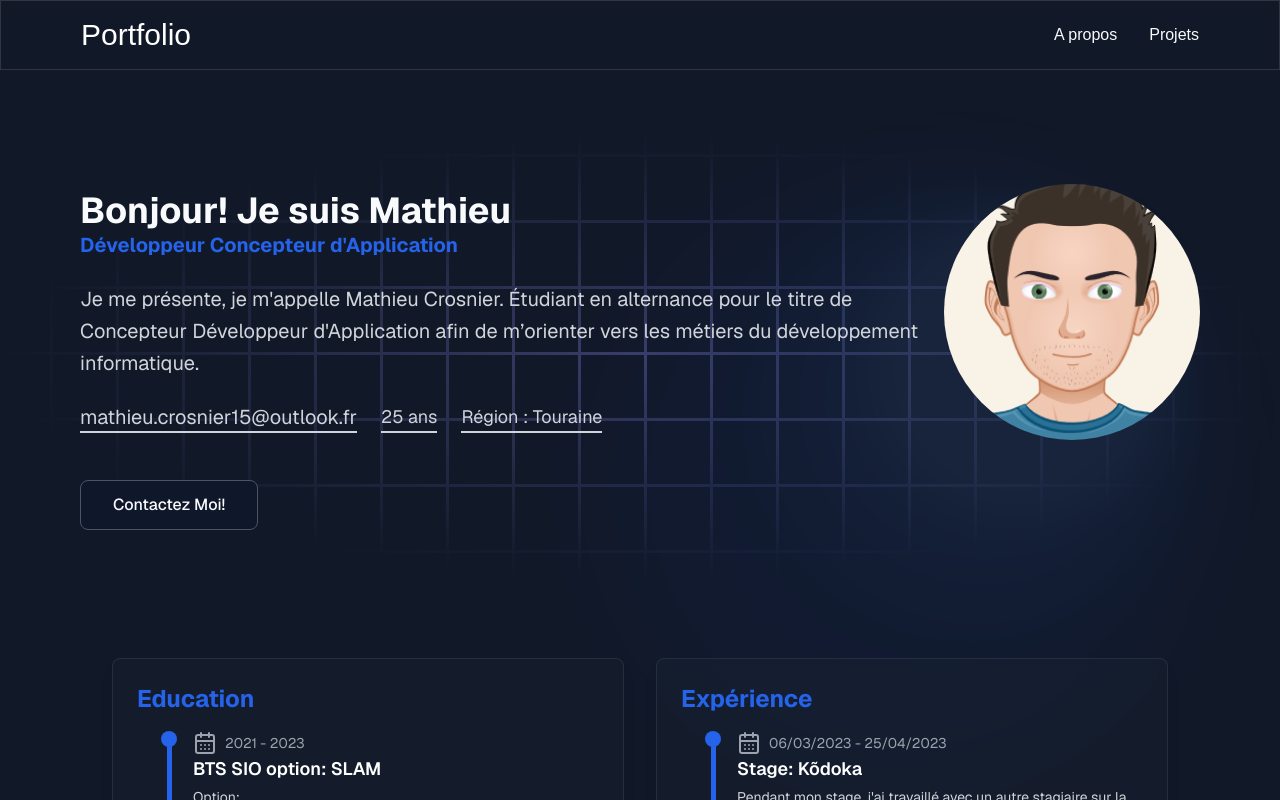
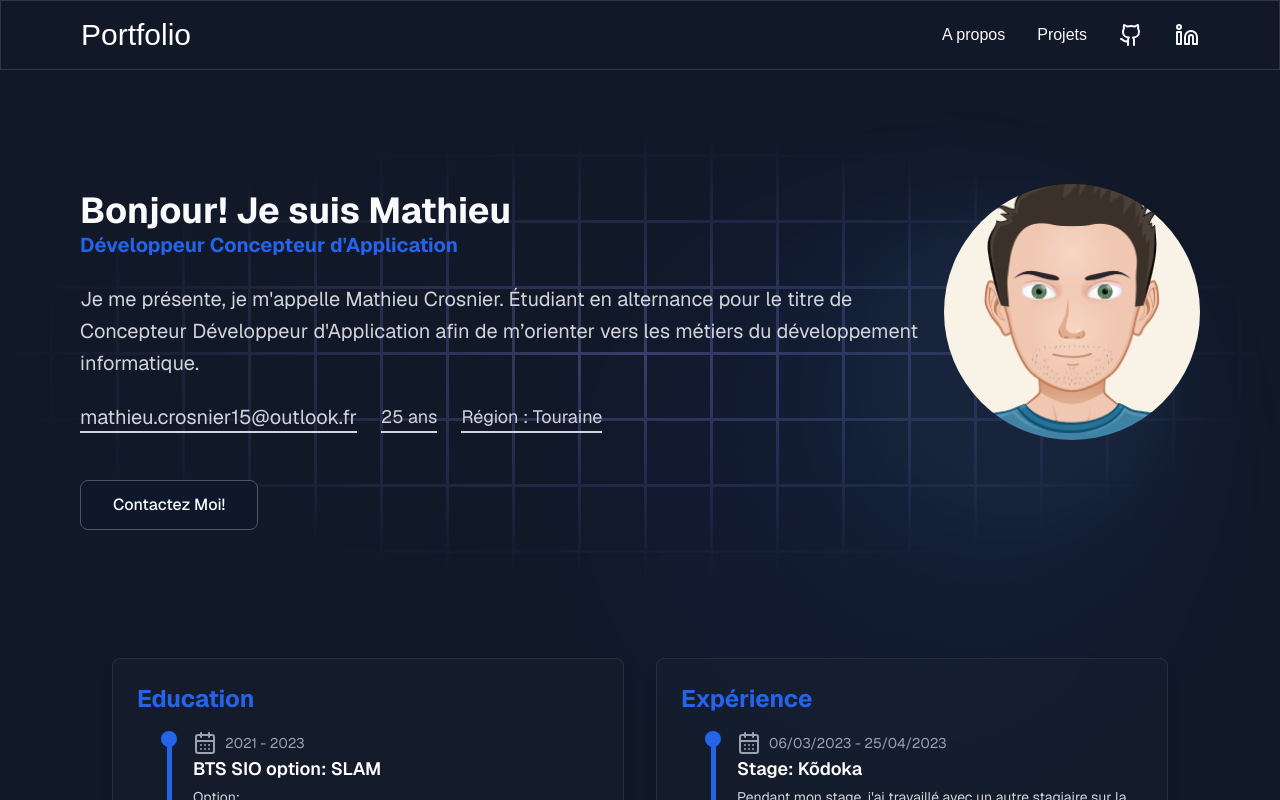
Before and after one commit to mat37dev/portfolio-next-js, a Next.js app: page / in a window 1280 px wide. Shown: the top 800 px of the page. Built offline with nearby package versions, Linux system fonts and the light colour scheme.

Commit message:
Ajout des icones github et linkedin dans le header

```diff
--- a/src/app/components/Header.js
+++ b/src/app/components/Header.js
@@ -1,4 +1,5 @@
 import Link from "next/link";
+import {Github, Linkedin} from "lucide-react";
 
 const Navbar = () => {
     return (
@@ -17,7 +18,7 @@ const Navbar = () => {
                     <ul className="flex p-4 md:p-0 md:flex-row md:space-x-8 mt-0">
                         <li key="about">
                             <Link
-                                href="/about"
+                                href="#about"
                                 className="hover:text-slate-200"
                             >
                                 A propos
@@ -31,6 +32,24 @@ const Navbar = () => {
                                 Projets
                             </Link>
                         </li>
+                        <li key="github">
+                            <Link
+                                href="https://github.com/mat37dev"
+                                className="hover:text-slate-200"
+                                target="_blank"
+                            >
+                                <Github />
+                            </Link>
+                        </li>
+                        <li key="linkedin">
+                            <Link
+                                href="https://www.linkedin.com/in/mathieu-crosnier-b78a16238/"
+                                className="hover:text-slate-200"
+                                target="_blank"
+                            >
+                                <Linkedin />
+                            </Link>
+                        </li>
                     </ul>
                 </div>
             </div>
--- a/src/app/components/HeroSection.js
+++ b/src/app/components/HeroSection.js
@@ -16,6 +16,7 @@ const HeroSection = () => {
 
     return (
         <div
+            id="about"
             className="relative"
             onMouseMove={handleMouseMove}
             onMouseEnter={() => setIsHovering(true)}
```
